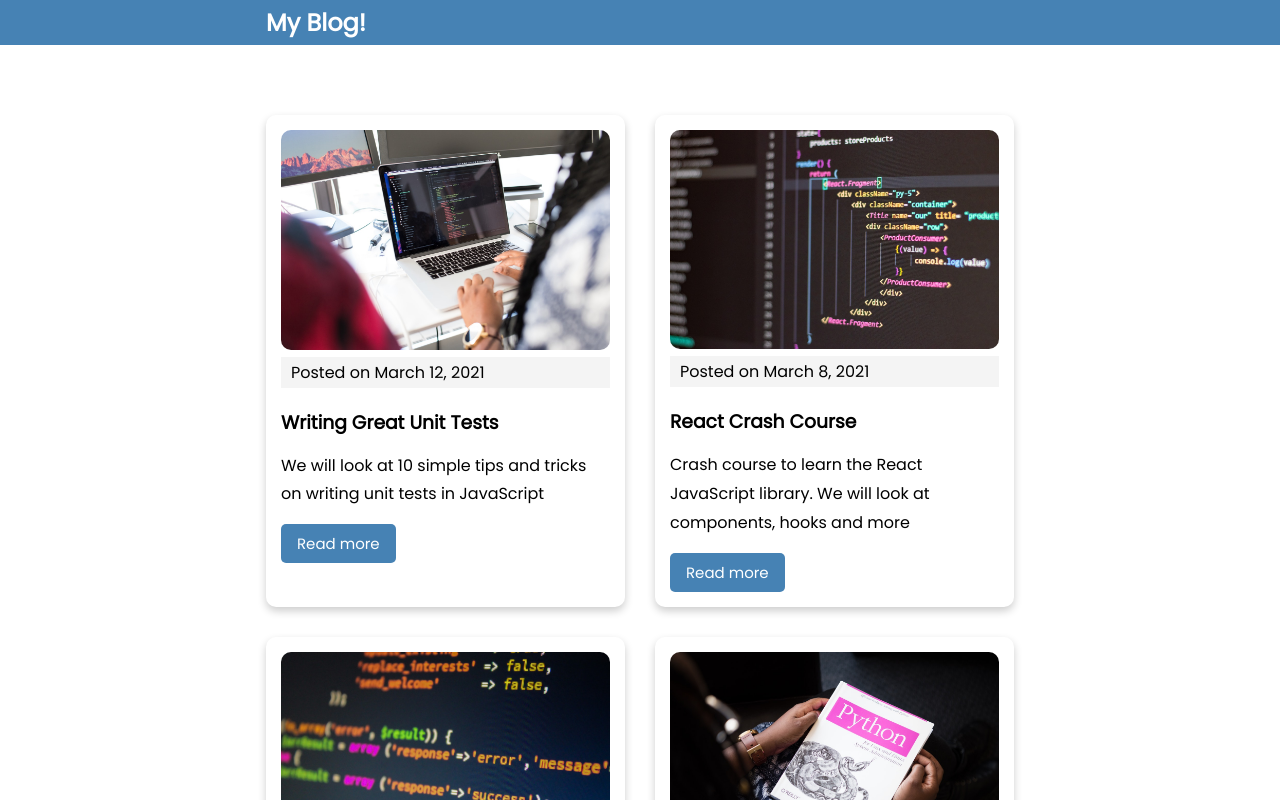
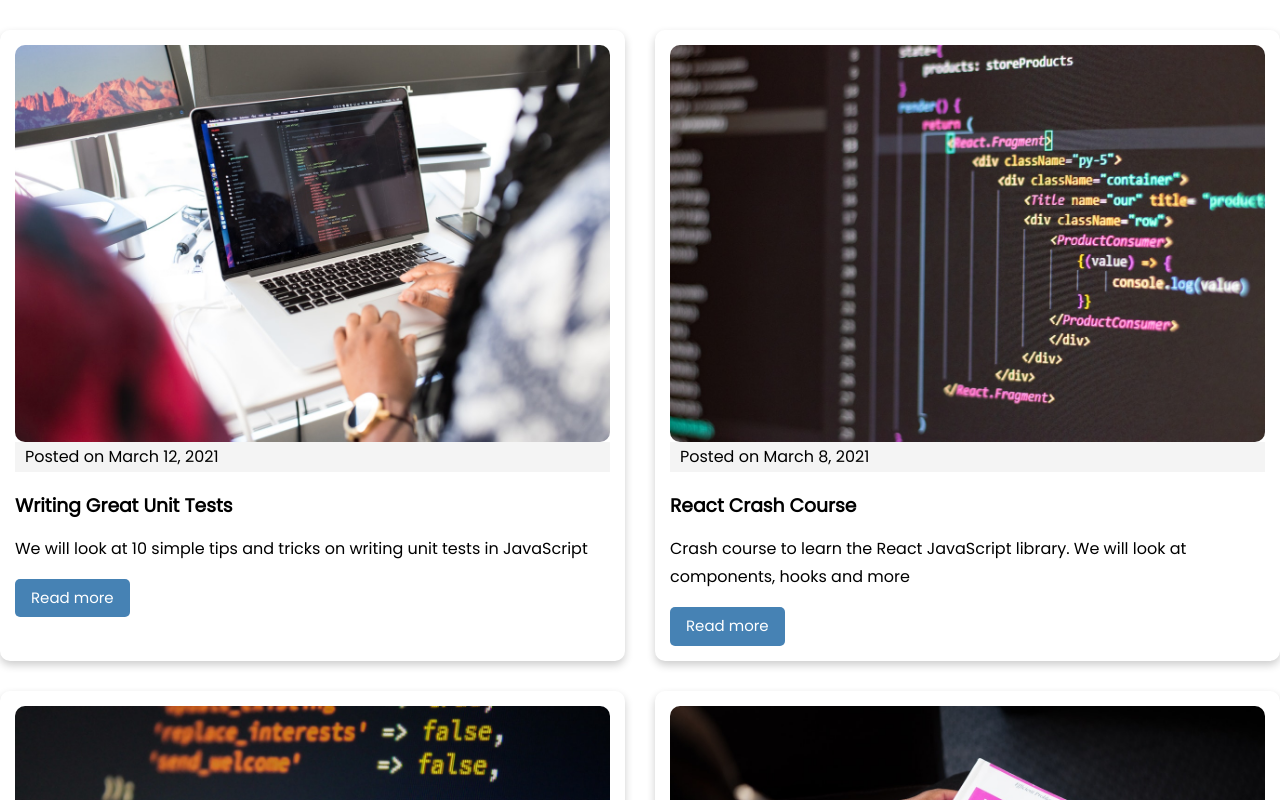
Before and after one commit to AliRadmanesh/radmanesh.me, a Next.js app: page / in a window 1280 px wide. Shown: the top 800 px of the page. Built offline with nearby package versions, Linux system fonts and the light colour scheme.

Commit message:
Add CSS reset & Arial font to project root

```diff
--- a/pages/_app.js
+++ b/pages/_app.js
@@ -1,11 +1,13 @@
-import Header from "../components/Header";
+// import Header from "../components/Header";
+
+import "../public/fonts/Arial/stylesheet.css";
+import "../styles/reset.min.css";
 import "../styles/globals.css";
 
 function MyApp({ Component, pageProps }) {
   return (
     <>
-      <Header />
-      <main className="container">
+      <main>
         <Component {...pageProps} />
       </main>
     </>
```
